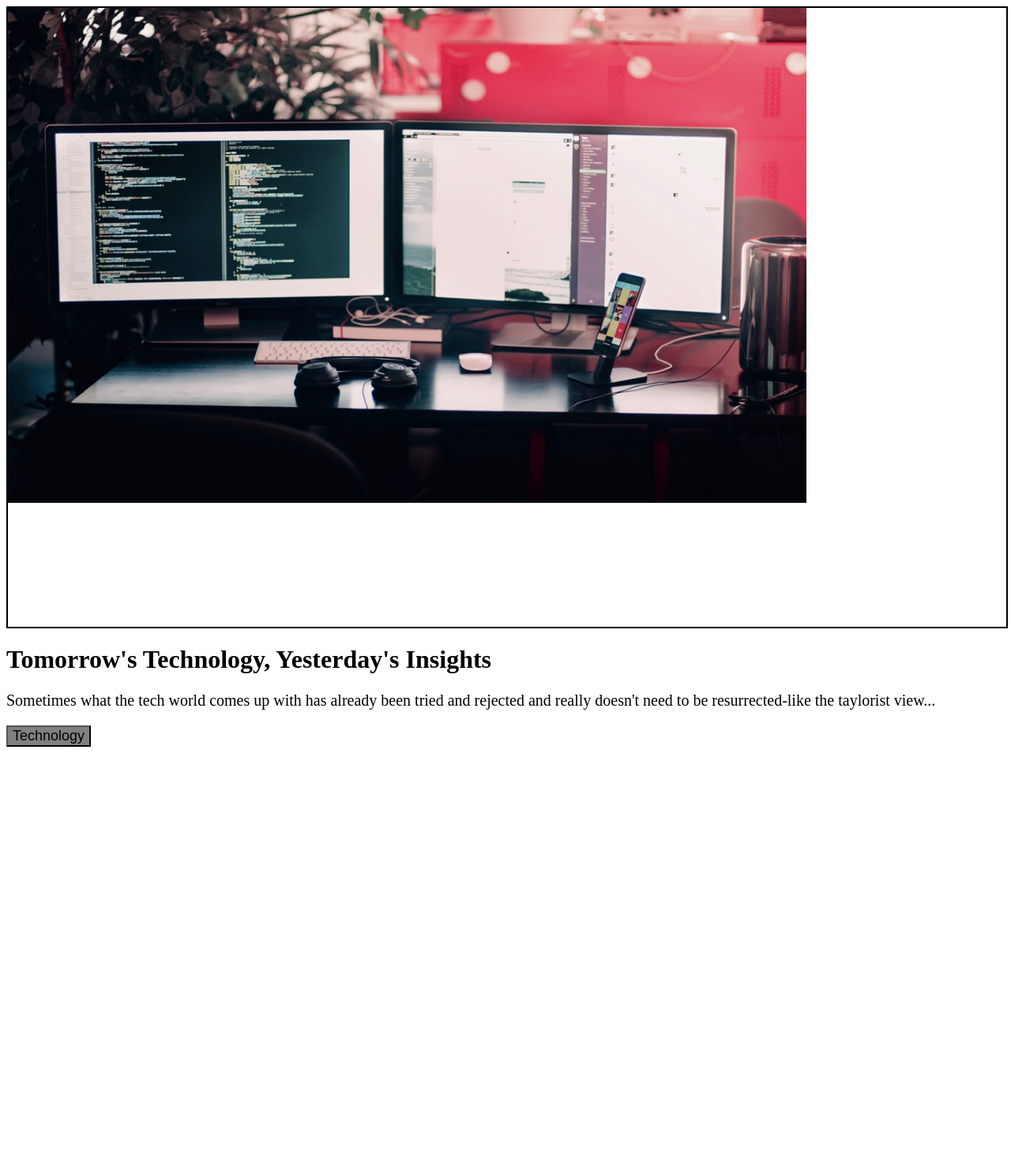
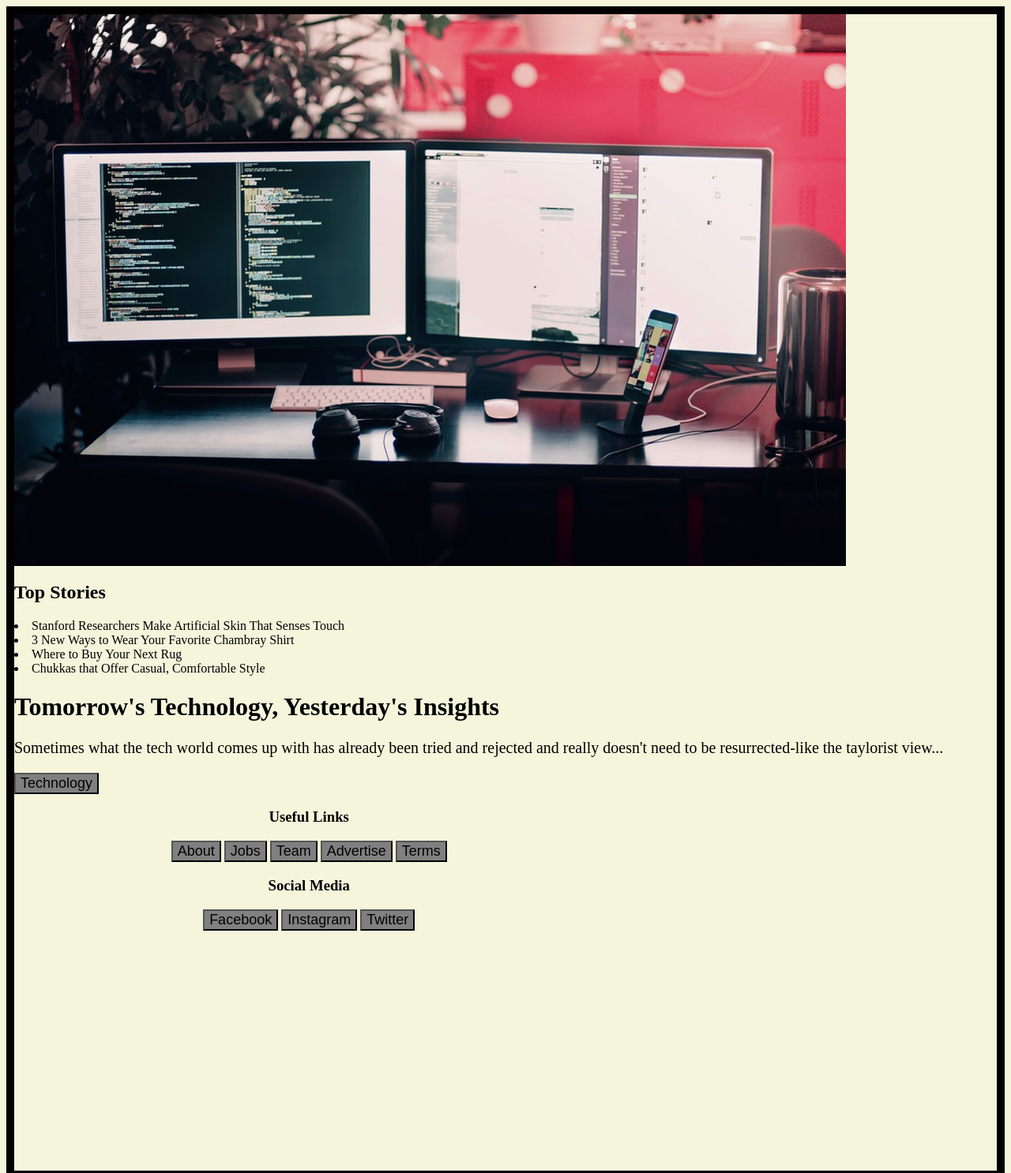
Before and after one commit to luisgranger/ACA_web101_Luis_Granger, a plain HTML site: page src/media-queries/media-q.html in a window 1280 px wide. Shown: the top 1486 px of the page at 79% size. Before the commit the page ends 954 px from the top, so only its background shows below. Drawn offline with Linux system fonts and the light colour scheme.

Commit message:
finishing media-q

```diff
--- a/src/media-queries/media-q.html
+++ b/src/media-queries/media-q.html
@@ -7,16 +7,37 @@
   <link rel="stylesheet" href="./styles.css">
 </head>
 <body>
-<div class="main-container">
-  <img src="technology photo.jpg" alt="">
+  <div class="main-container">
+    <header><img src="technology photo.jpg" alt="">
+    </header>
+  <div class="Top Stories">
+    <h2>Top Stories</h2>
+    <li>Stanford Researchers Make Artificial Skin That Senses Touch</li>
+    <li>3 New Ways to Wear Your Favorite Chambray Shirt</li>
+    <li>Where to Buy Your Next Rug</li>
+    <li> Chukkas that Offer Casual, Comfortable Style</li>
+  </section>
+  <div class="container3">
+    <h1>Tomorrow's Technology, Yesterday's Insights</h1>
+    <p>Sometimes what the tech world comes up with has already been tried and rejected and really doesn't need to be resurrected-like the taylorist view...</p>
+  </div>
 </div>
-<h1>Tomorrow's Technology, Yesterday's Insights</h1>
-<main>
-  <p>Sometimes what the tech world comes up with has already been tried and rejected and really doesn't need to be resurrected-like the taylorist view...</p>
-</main>
 <button>Technology</button>
+<footer>
+  <section>
+    <h3>Useful Links</h3>
+    <button>About</button>
+    <button>Jobs</button>
+    <button>Team</button>
+    <button>Advertise</button>
+    <Button>Terms</Button>
+  </section>
+  <section>
+    <h3>Social Media</h3>
+    <button>Facebook</button>
+    <button>Instagram</button>
+    <button>Twitter</button>
+</section>
+</footer>
 </body>
-<footer>
-
-</footer>
 </html>
--- a/src/media-queries/styles.css
+++ b/src/media-queries/styles.css
@@ -1,24 +1,55 @@
-.main-container{
+* {
+  box-sizing: border-box;
+}
+
+Body{
+  background-color: beige;
+  border: 10px solid;
+}
+
+image{
+display: inline-block;
+}
+
+main {
+  width: 100%;
   height: 100%;
+}
+.main-container {
+  /* height: 70%; */
   width: 100%;
-  border: 2px solid;
 }
-img{
-  height: 80%;
-  width: 80%;
+.top-stories{
+  width: 70%;
+
 }
-p{
+
+header {
+  display: inline-block;
+  width: 70%;
+}
+p {
   font-size: 20px;
 
 }
 button{
   background: grey;
   font-size: 18px;
+}
 
+.top-stories{
+  display: inline-block;
+  width: 60%;
+  text-align: left;
+}
+footer{
+  height: 60%;
+  width: 60%;
+  text-align: center;
 }
 
 @media (min-width: 576px) {
-*/mobile first/*
+mobile first
 }
 @media (min-width: 768px) {
 
--- a/src/styles.css
+++ b/src/styles.css
@@ -4,6 +4,13 @@
 body{
   margin: 0%;
   padding: 0%;
+}
+img {
+  width: 100%;
+  height: 100%;
+  grid-column: 1/4;
+  grid-row: 1-4;
+
 }
 .grid-container{
   height: 100%;
@@ -17,13 +24,13 @@ body{
   width: 100%;
 }
 .red-box{
-  background-color: red;
+  background-color: white;
 }
 .blue-box{
-  background-color: blue;
+  background-color:white;
 }
 .yellow-box{
-  background-color: yellow;
+  background-color: rgb(7, 28, 148);
 }
 .pink-box{
   background-color: pink;
```
Also changed, not shown: src/grids.html (+2 -3 lines), galaxy photo.jpg (added), src/flexbox/nasa.css (added), src/flexbox/nasa.html (added).
